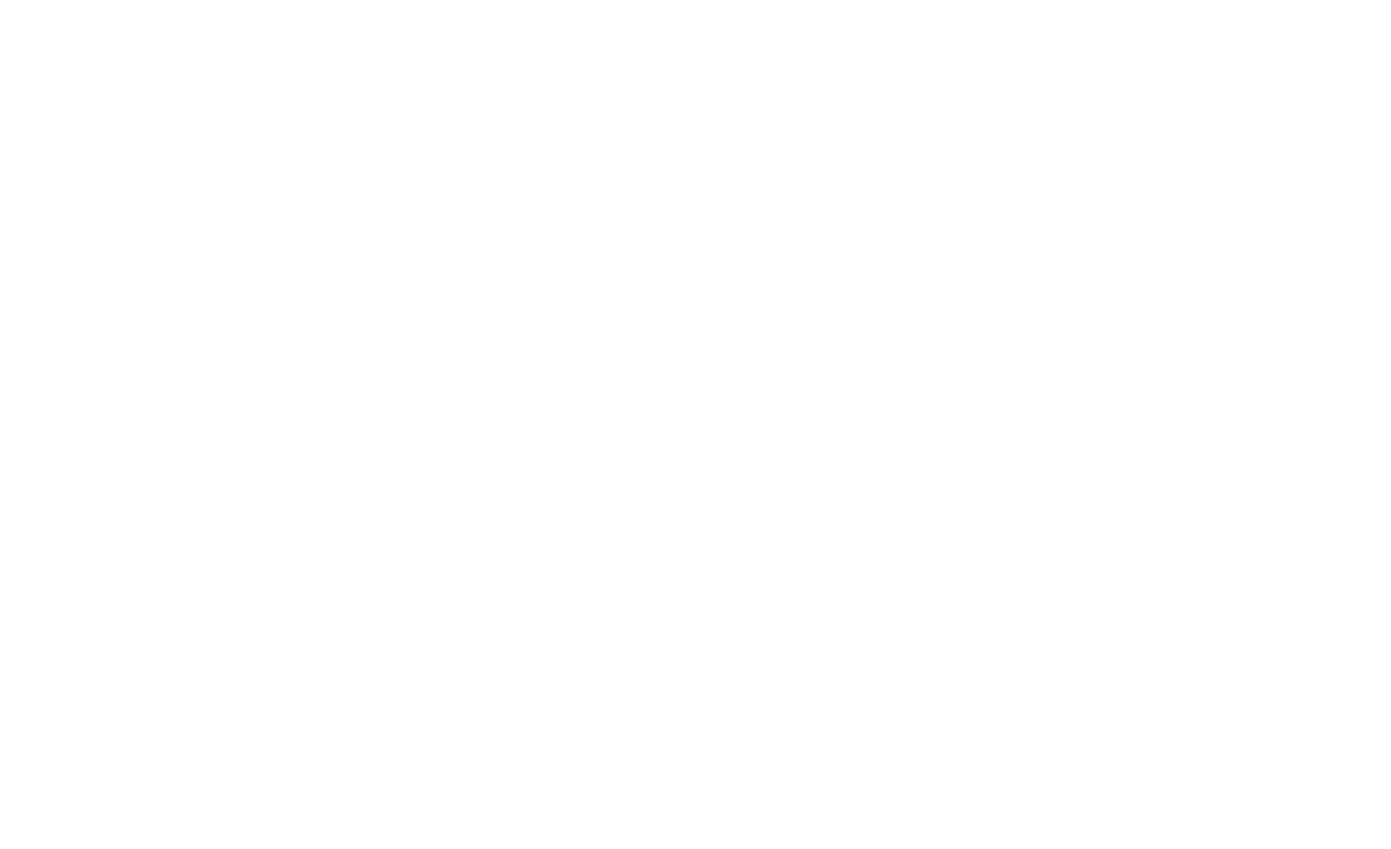
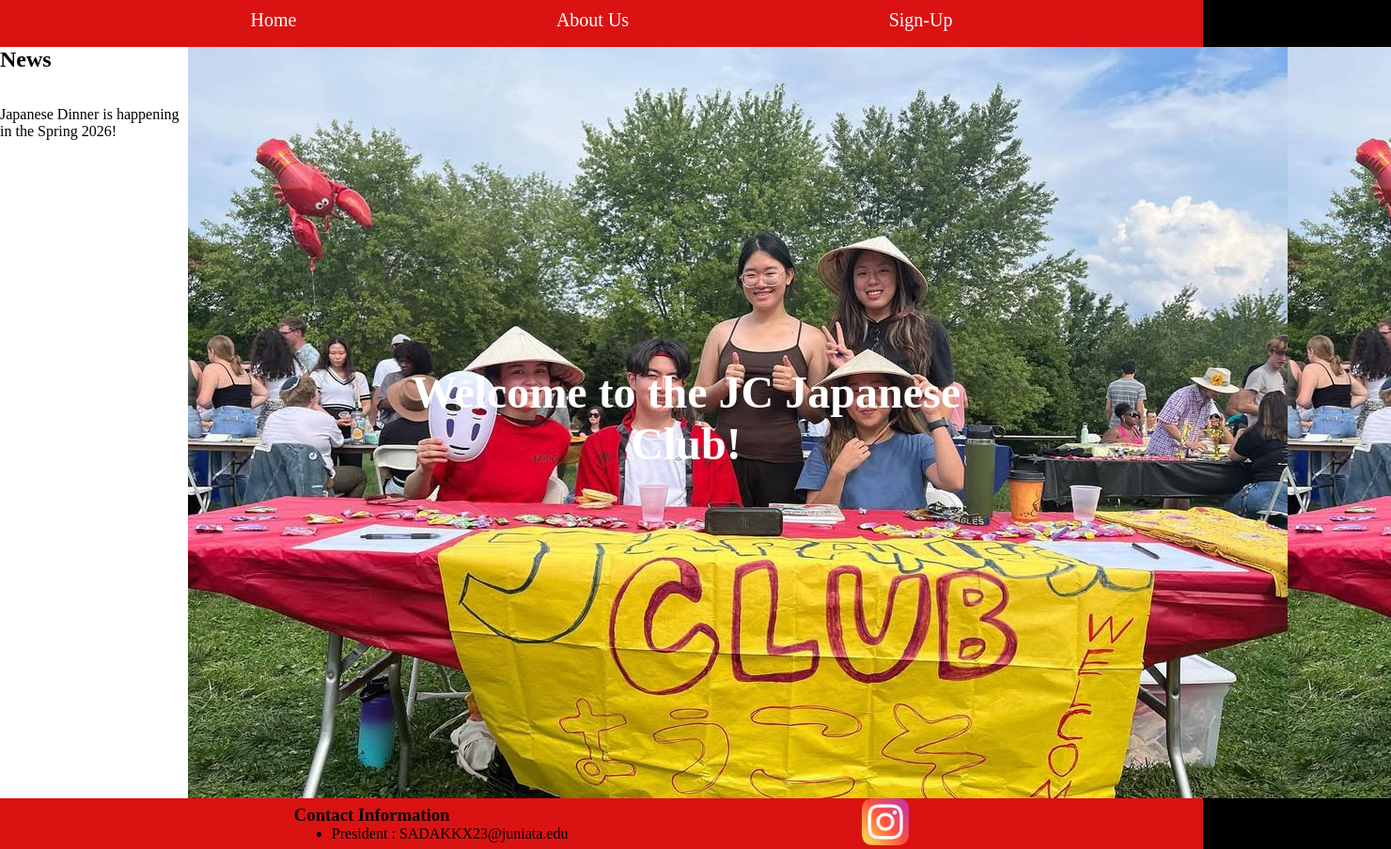
Before and after one commit to kakoiskoko89/kakoiskoko89.github.io, a plain HTML site: page page1.html in a window 1280 px wide. Shown: the whole page at 94% size, 1480 px wide, since content can reach past the window. Before the commit the page ends 800 px from the top, so only its background shows below. Drawn offline with Linux system fonts and the light colour scheme.

Commit message:
pushing more content

```diff
--- /dev/null
+++ b/css/homeStyle.css
@@ -0,0 +1,142 @@
+* {
+    margin: 0;
+}
+
+body {
+    margin: 0;
+    background-color:  pink;
+
+}
+
+header {
+    margin: 0;
+    background-color: rgb(219, 18, 18);
+    width: 100%;
+    padding: 0;
+    height: 50px !important;
+}
+
+.nav-links {
+    margin: 0;
+    background-color: rgb(219, 18, 18);
+    text-decoration: none;
+    font-size: 20px;
+    width: 100%;
+    display: flex;
+    justify-content: space-evenly;
+}
+
+.nav-links a {
+    text-decoration: none;
+    color: white;
+    padding: 10px;
+    margin:0;
+}
+
+.nav-links a.active {
+    color: white;
+    background-color: rgb(219, 18, 18);
+}
+
+.nav-links a:visited {
+    color: white;
+}
+
+#main {
+    margin-left: 0;
+    padding: 0;
+    background-image: url("../images/IMG_2472.jpeg");
+    width: 100%;
+    height: 100%;
+}
+
+#hero {
+    height: 100vh;
+    display: flex;
+    align-items: center;
+    justify-content: center;
+    text-align: center;
+    color: white;
+    max-width: 880px;
+}
+
+#hero h1 {
+    padding-left: 180px;
+    font-size: 3rem;
+    margin-bottom: 10px;
+}
+
+
+.menu-toggle {
+    display: none;
+    font-size: 2rem;
+    cursor: pointer;
+}
+
+footer {
+    margin: 0;
+    background-color: rgb(219, 18, 18);
+    width: 100%;
+    padding: 0;
+    display: flex;
+    justify-content: space-evenly;
+    align-items: center;
+}
+
+#contact {
+    color: black;
+}
+
+#socials a {
+    text-decoration: none;
+}
+
+#insta {
+    width: 50px;
+    height: 50px;
+}
+
+@media screen and (min-width: 768px) {
+    body {
+        background-color: black;
+    }
+}
+
+@media screen and (min-width: 1024px) {
+    #leftsidebar {
+        width: 200px;
+        float: left;
+        background-color: white;
+        height: 100%;
+        height: 100vh;
+    }
+    #main {
+        margin-left: 200px;
+    }
+}
+
+@media screen and (max-width: 768px) {
+    .nav-links {
+        display: none;
+        flex-direction: column;
+        width: 100%;
+        position: absolute;
+        top: 60px;
+        left: 0;
+        background-color: aliceblue;
+        text-align: center;
+        padding: 10px 0;
+    }
+
+    .nav-links a.active {
+        display: flex;
+    }
+
+    .nav-links a {
+        margin: 10px 0;
+    }
+
+    .menu-toggle {
+        display: block;
+    }
+}
--- a/css/styles.css
+++ b/css/styles.css
@@ -1,4 +1,19 @@
 body {
-    background-color: rgb(237, 211, 215);
-    color: black
+    background-color: pink;
+    background-image: url("../Media/Picture/background2.jpg");
 }
+
+h1 {
+    font-family: 'Times New Roman', Times, serif;
+    color: green;
+}
+
+table {
+    background-color: rgb(185, 179, 179);
+    border: 5px groove pink;
+}
+
+form {
+    background-color: rgb(148, 196, 148);
+    width: 25%;
+}
--- a/page1.html
+++ b/page1.html
@@ -1 +1,44 @@
-<!--page1-->
+<!DOCTYPE html>
+<html>
+    <head>
+        <meta cahrset="UTF-8">
+        <meta name="author" content="Koko Sadakata">
+        <meta name="viewpoint" content="width=device-width, initial-scale=1.0">
+        <link rel="stylesheet" href="css/homeStyle.css">
+    </head>
+    <body>
+        <header>
+            <nav>
+                <div class="nav-links">
+                    <a href="page1.html" class="active">Home</a>
+                    <a href="AboutJCJC.html" class="active">About Us</a>
+                    <a href="Form.html" class="active">Sign-Up</a>
+                </div>
+            </nav>
+        </header>
+        <div id="leftsidebar">
+            <h2>News</h2>
+            <br>
+            <br>
+            <p>Japanese Dinner is happening in the Spring 2026!</p>
+        </div>
+        <div id="main">
+            <div id="hero">
+                <h1>Welcome to the JC Japanese Club!</h1>
+            </div>
+        </div>
+        <footer>
+            <div id="contact">
+                <h3>Contact Information</h3>
+                <ul>
+                    <li>President : SADAKKX23@juniata.edu</li>
+                </ul>
+            </div>
+            <div id="social">
+                <a href="https://www.instagram.com/jc_japanese_club/" target="_blank">
+                    <img src="images/instagram.png" id="insta">
+                </a>
+            </div>
+        </footer>
+    </body>
+</html>
```
Also changed, not shown: AboutJCJC.html (added, +10 -0 lines), Form.html (added, +54 -0 lines), images/IMG_2472.jpeg (added), images/instagram.png (added).
